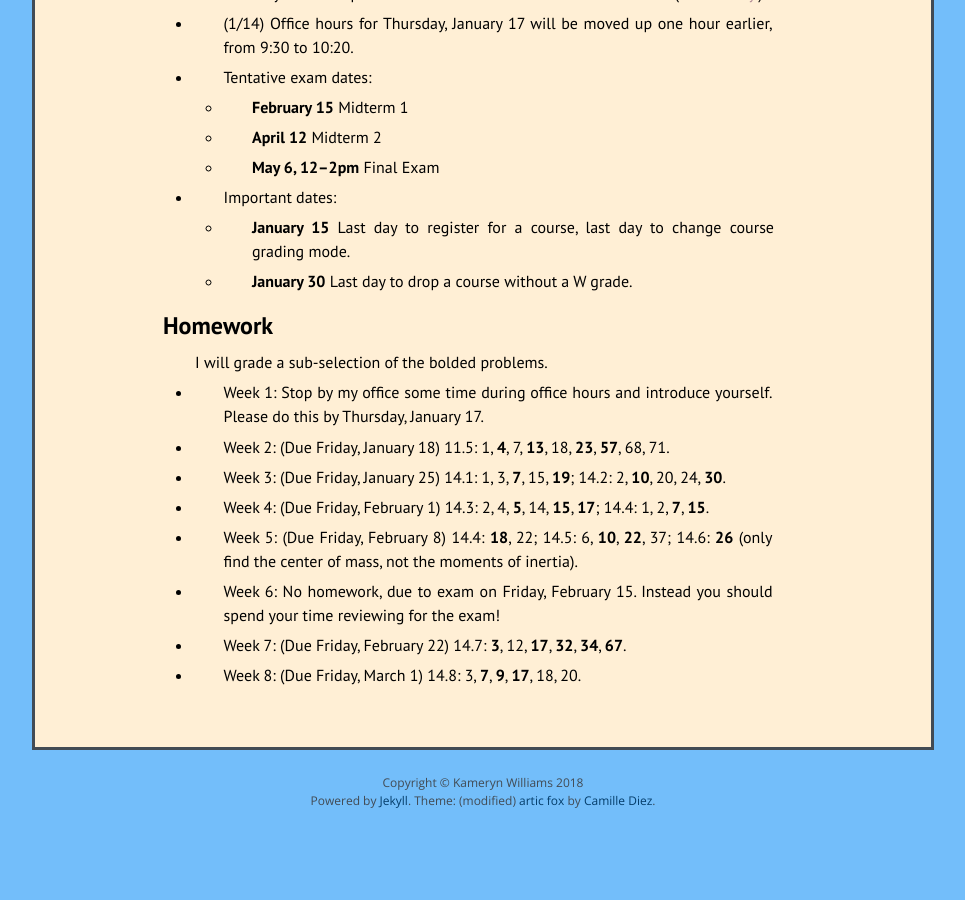
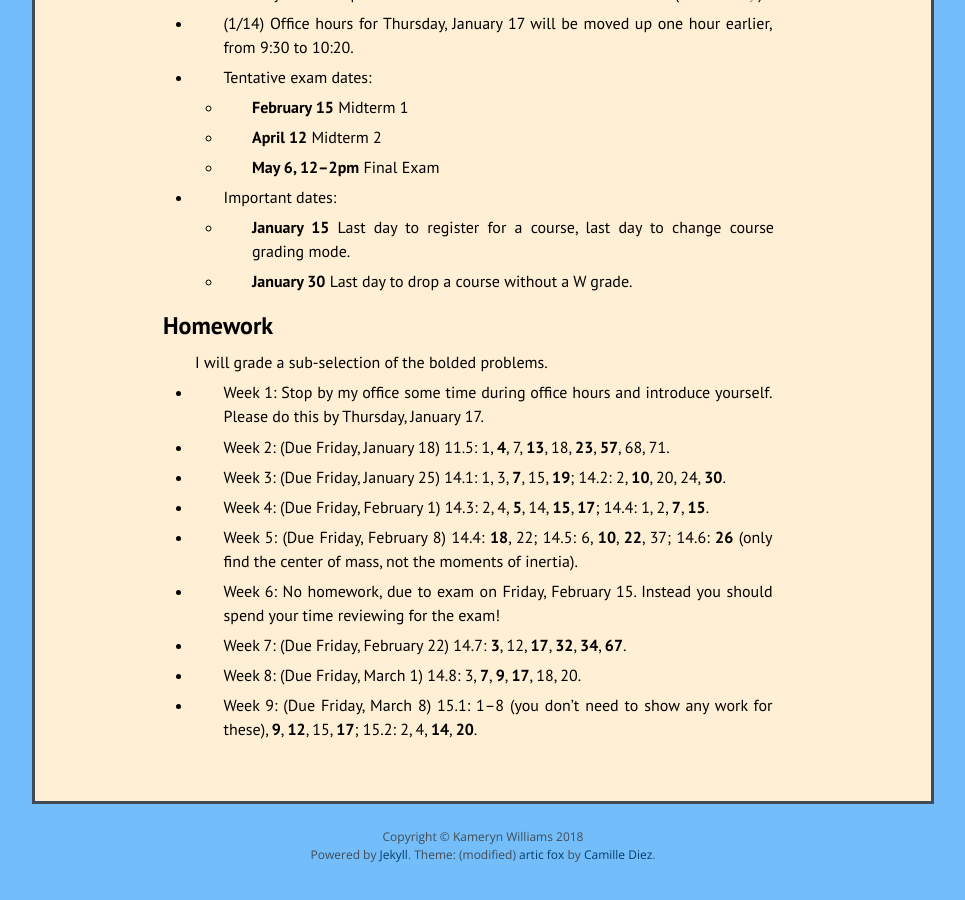
Before and after one commit to kamerynjw/kamerynjw.github.io, a Jekyll site: the page built from teaching/2019/math244.md, in a window 1280 px wide and 900 px high, scrolled down 668 px. Shown: the whole window, without its empty margins (157-1122 px from the left). Built offline with Jekyll 4.4.1, drawn with Linux system fonts in a browser that asks for light colours; nearby versions of some CDN libraries; before the commit the page ends 1514 px from its top, so only the background shows below that.

Commit message:
added next week of calc homework

```diff
--- a/teaching/2019/math244.md
+++ b/teaching/2019/math244.md
@@ -71,3 +71,5 @@ I will grade a sub-selection of the bolded problems.
 * Week 7: (Due Friday, February 22) 14.7: **3**, 12, **17**, **32**, **34**, **67**.
 
 * Week 8: (Due Friday, March 1) 14.8: 3, **7**, **9**, **17**, 18, 20.
+
+* Week 9: (Due Friday, March 8) 15.1: 1--8 (you don't need to show any work for these), **9**, **12**, 15, **17**; 15.2: 2, 4, **14**, **20**.
```
